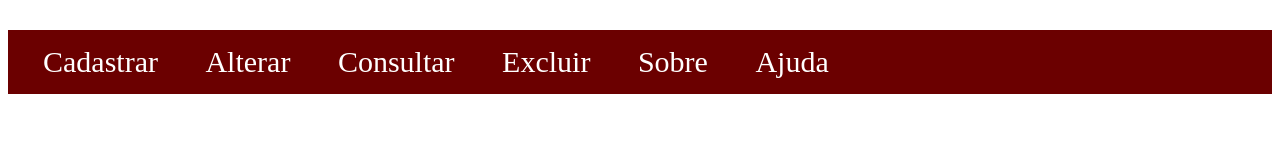
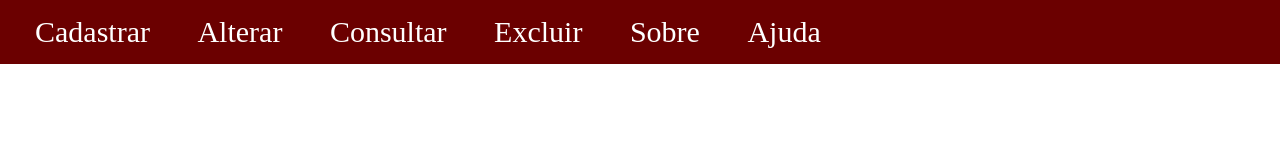
Before and after one commit to GabrielaABelisario/Atividade-dia-04-03-2026, a plain HTML site: page index.html in a window 1280 px wide. Drawn offline with Linux system fonts and the light colour scheme.

Commit message:
Versão 6 - Alteração para tirar as bordas do header

```diff
--- a/index.html
+++ b/index.html
@@ -5,6 +5,11 @@
   <meta name="viewport" content="width=device-width, initial-scale=1.0">
   <title>Criando um menu horizontal</title>
   <style>
+
+    body
+    {
+      margin: 0px;
+    }
     .header
     {
       width: 100%;
@@ -28,6 +33,7 @@
     ul
     {
       padding: 15px;
+      margin: 0px;
     }
 
     a
```
